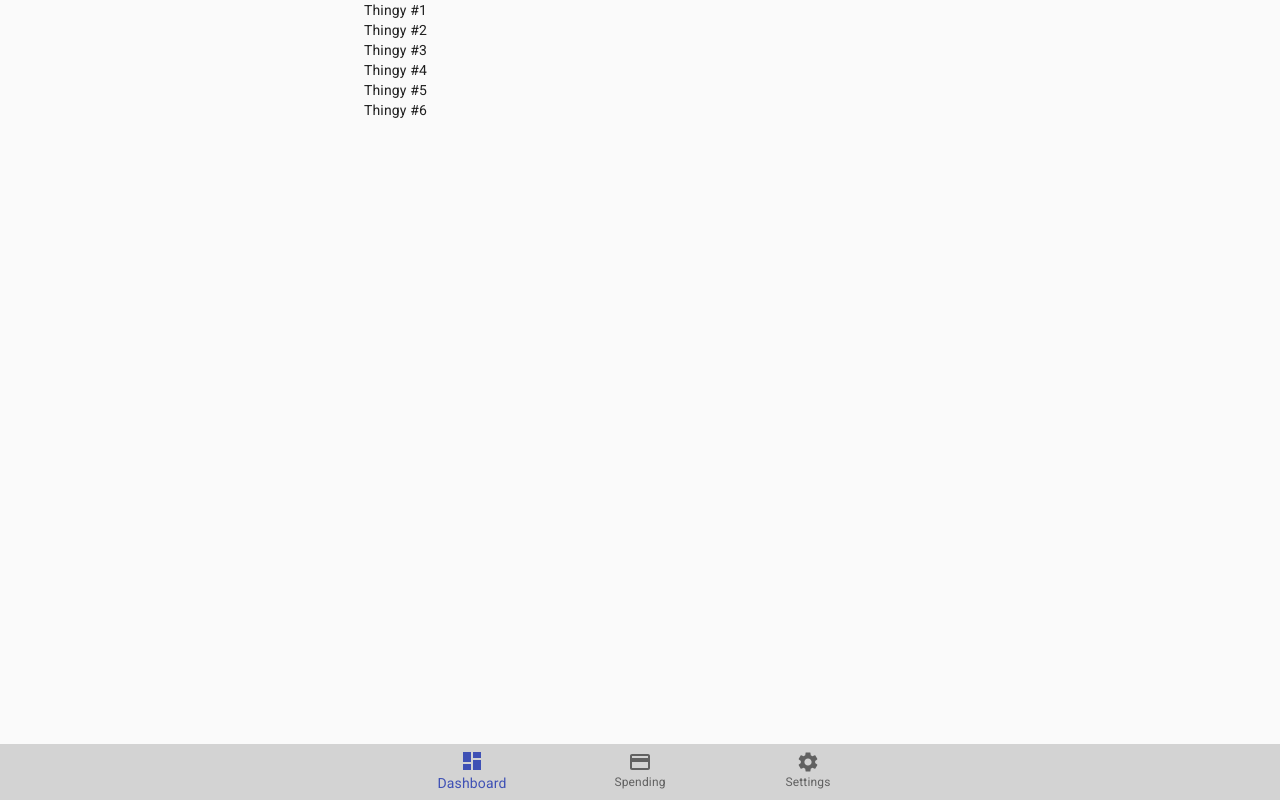
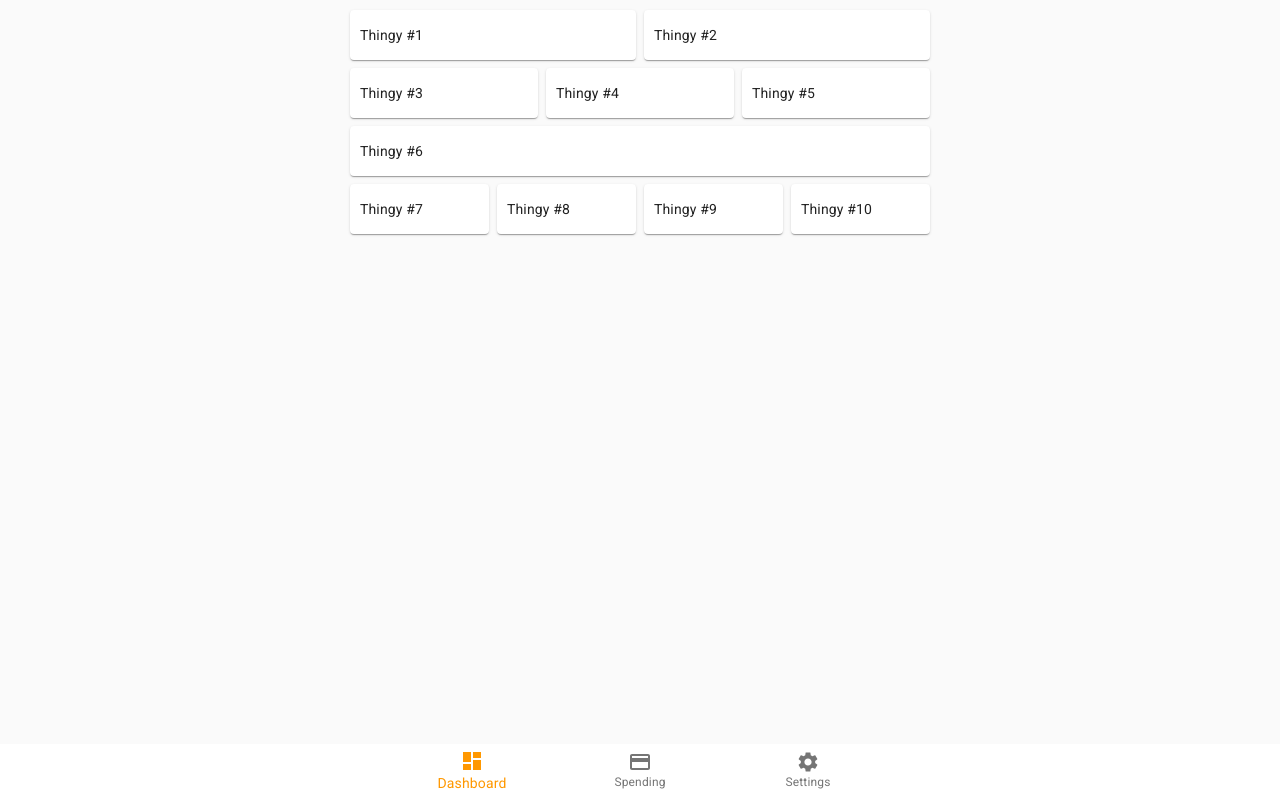
Before and after one commit to ColinTMaher/divitiae, a React (Create React App) app: page / in a window 1280 px wide. Built offline with nearby package versions, Linux system fonts and the light colour scheme; no server answers; sample sign-in values are in the browser's storage.

Commit message:
Implement dark mode
- Fix issues with grid layout.
- Add padding to cards.

```diff
--- a/package.json
+++ b/package.json
@@ -8,6 +8,7 @@
     "@fortawesome/react-fontawesome": "^0.1.11",
     "@material-ui/core": "^4.11.0",
     "@material-ui/icons": "^4.9.1",
+    "@material-ui/styles": "^4.10.0",
     "@testing-library/jest-dom": "^4.2.4",
     "@testing-library/react": "^9.3.2",
     "@testing-library/user-event": "^7.1.2",
--- a/src/components/App.js
+++ b/src/components/App.js
@@ -1,6 +1,6 @@
 import React, { useState } from 'react';
 import { BrowserRouter as Router, Route, Redirect, Switch} from "react-router-dom"
-import { Paper, Grid, Container } from '@material-ui/core'
+import { Paper, Grid, Container, Card } from '@material-ui/core'
 import { makeStyles, ThemeProvider, createMuiTheme } from "@material-ui/core/Styles"
 import CssBaseline from '@material-ui/core/CssBaseline';
 
@@ -14,12 +14,20 @@ import SignIn from "./SignIn"
 import SignUp from "./SignUp"
 import Navbar from './Navbar';
 
+import { purple, green, orange, red } from '@material-ui/core/colors';
+import { PlayCircleOutline } from '@material-ui/icons';
+
 const useStyles = makeStyles({
   background: {
     height: "100vh",
     borderRadius: 0
+  },
+  container: {
+    padding: "10px"
   }
 })
+
+
 
 function App() {
   const [darkMode, setDarkMode] = useState(false)
@@ -28,22 +36,45 @@ function App() {
   const theme = createMuiTheme({
     palette: {
       type: darkMode ? "dark" : "light",
+      primary: {
+        main: darkMode ? green[500] : orange[500]
+      },
+      secondary: {
+        main: darkMode ? purple[500] : red[500]
+      },
+    },
+    overrides: {
+      MuiCard: {
+        root: {
+          padding: "15px 10px"
         }
+      },
+     /*  MuiButton: {
+        contained: {
+          color: 'blue',
+          padding: 10,
+        },
+      }, */
+    },
   })
 
   return (
     <ThemeProvider theme={theme}>
       <AuthProvider>
         <Router>
-          <Container maxWidth="sm">
+          <Container className={classes.container} maxWidth="sm">
+            <Grid container spacing={1}>
               <CssBaseline />
                 <Switch>
                   <Route path="/signin" component={SignIn} />
                   <Route path="/signup" component={SignUp} />
                   <PrivateRoute path="/spending" component={Spending} />
-                <PrivateRoute path="/settings" component={Settings} />
+                  <PrivateRoute path="/settings">
+                    <Settings darkMode={darkMode} setDarkMode={setDarkMode}/>
+                  </PrivateRoute>
                   <PrivateRoute path="*" component={Dashboard} />
                 </Switch>
+            </Grid>
           </Container>
           <Navbar />
         </Router>
--- a/src/components/Dashboard.js
+++ b/src/components/Dashboard.js
@@ -1,14 +1,60 @@
 import React, { useEffect, useState } from "react"
+import { Grid, Card } from '@material-ui/core'
+
 
 function Dashboard() {
     return (
         <>
-            <div className="w2">Thingy #1</div>
-            <div className="w4">Thingy #2</div>
-            <div className="w3">Thingy #3</div>
-            <div className="w3">Thingy #4</div>
-            <div className="w1">Thingy #5</div>
-            <div className="w5">Thingy #6</div>
+            <Grid item xs={6}>
+                <Card>
+                    Thingy #1
+                </Card>
+            </Grid>
+            <Grid item xs={6}>
+                <Card>
+                    Thingy #2
+                </Card>
+            </Grid>
+            <Grid item xs={4}>
+                <Card>
+                    Thingy #3
+                </Card>
+            </Grid>
+            <Grid item xs={4}>
+                <Card>
+                    Thingy #4
+                </Card>
+            </Grid>
+            <Grid item xs={4}>
+                <Card>
+                    Thingy #5
+                </Card>
+            </Grid>
+            <Grid item xs={12}>
+                <Card>
+                    Thingy #6
+                </Card>
+            </Grid>
+            <Grid item xs={3}>
+                <Card>
+                    Thingy #7
+                </Card>
+            </Grid>
+            <Grid item xs={3}>
+                <Card>
+                    Thingy #8
+                </Card>
+            </Grid>
+            <Grid item xs={3}>
+                <Card>
+                    Thingy #9
+                </Card>
+            </Grid>
+            <Grid item xs={3}>
+                <Card>
+                    Thingy #10
+                </Card>
+            </Grid>
         </>
     )
 }
--- a/src/components/Navbar.js
+++ b/src/components/Navbar.js
@@ -13,8 +13,7 @@ const useStyles = makeStyles(() => ({
         width: "100%",
         position: 'fixed',
         bottom: 0,
-        alignItems: "center",
-        background: "lightgrey"
+        alignItems: "center"
     }
 }))
 
--- a/src/components/settings/Settings.js
+++ b/src/components/settings/Settings.js
@@ -1,14 +1,24 @@
 import React from "react"
 import {auth} from "../../firebase"
-import { Button, Grid } from "@material-ui/core"
+import { Button, Grid, Switch, Card} from "@material-ui/core"
 
-function Settings() {
+function Settings(props) {
+    console.log(props.dark)
+
     return (
-        <Grid container>
+        <>
             <Grid item xs={12}>
-                <Button color="primary" variant="contained" onClick={() => auth.signOut()}>Sign Out</Button>
+                <Card>
+                    <Button color="primary" variant="contained" onClick={() => auth.signOut()}>Sign Out</Button>
+                </Card>
             </Grid>
-        </Grid>
+            <Grid item xs={12}>
+                <Card>
+                    Dark Mode
+                    <Switch checked={props.darkMode} onChange={() => props.setDarkMode(!props.darkMode)}/>
+                </Card>
+            </Grid>
+        </>
     )
 }
 
--- a/src/components/spending/Spending.js
+++ b/src/components/spending/Spending.js
@@ -37,7 +37,7 @@ function Spending() {
     spendingData.sort((a,b) => (a.timestamp > b.timestamp) ? 1 : ((b.timestamp > a.timestamp) ? -1 : 0))
 
     return (
-        <Grid container>
+            <>
             <Grid item xs="12">
                 <Card>
                     <input className="search-box" type="text" placeholder="search"></input>
@@ -85,7 +85,7 @@ function Spending() {
                     {spendingItems}
                 </Card>
             </Grid>
-        </Grid>
+            </>
     )
 }
 
```
Also changed, not shown: src/components/Card.js (+22 -0 lines), src/theme.js (deleted). Lines whose indentation alone changed are shown as unchanged.
